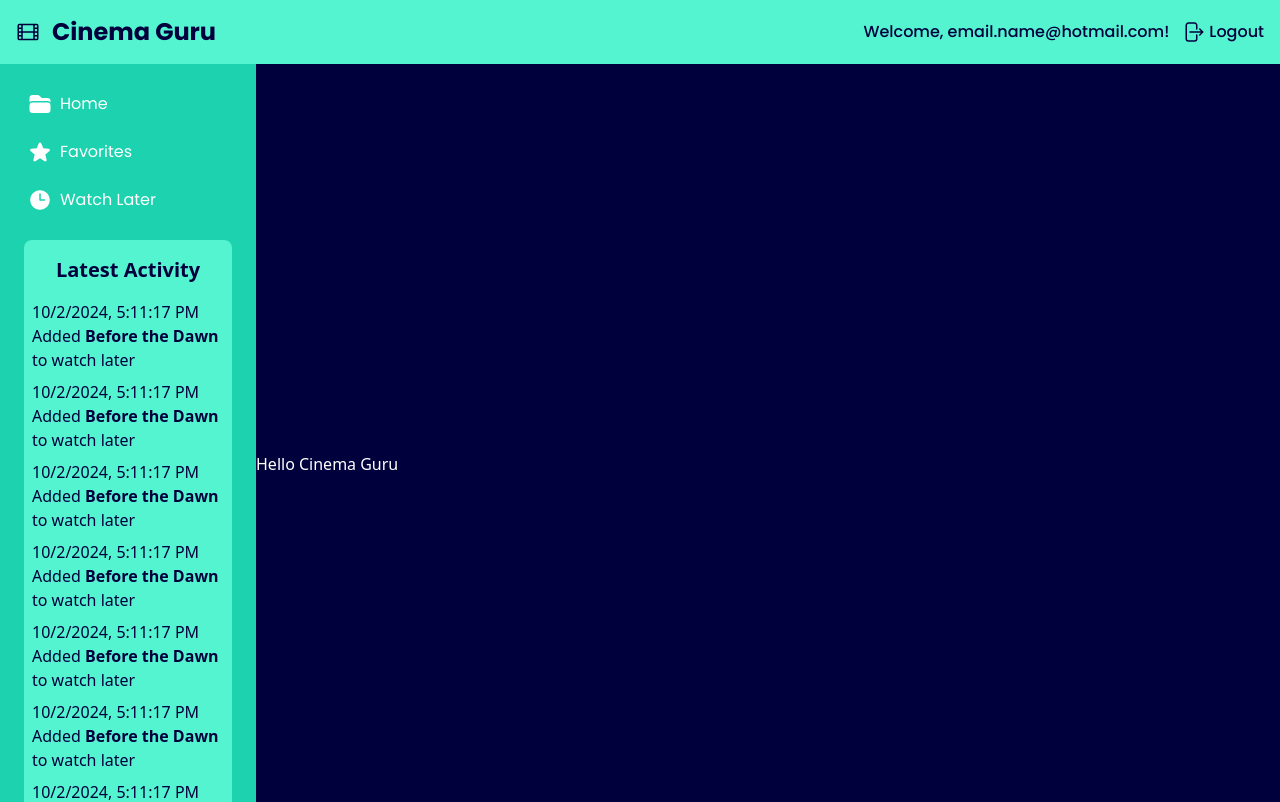
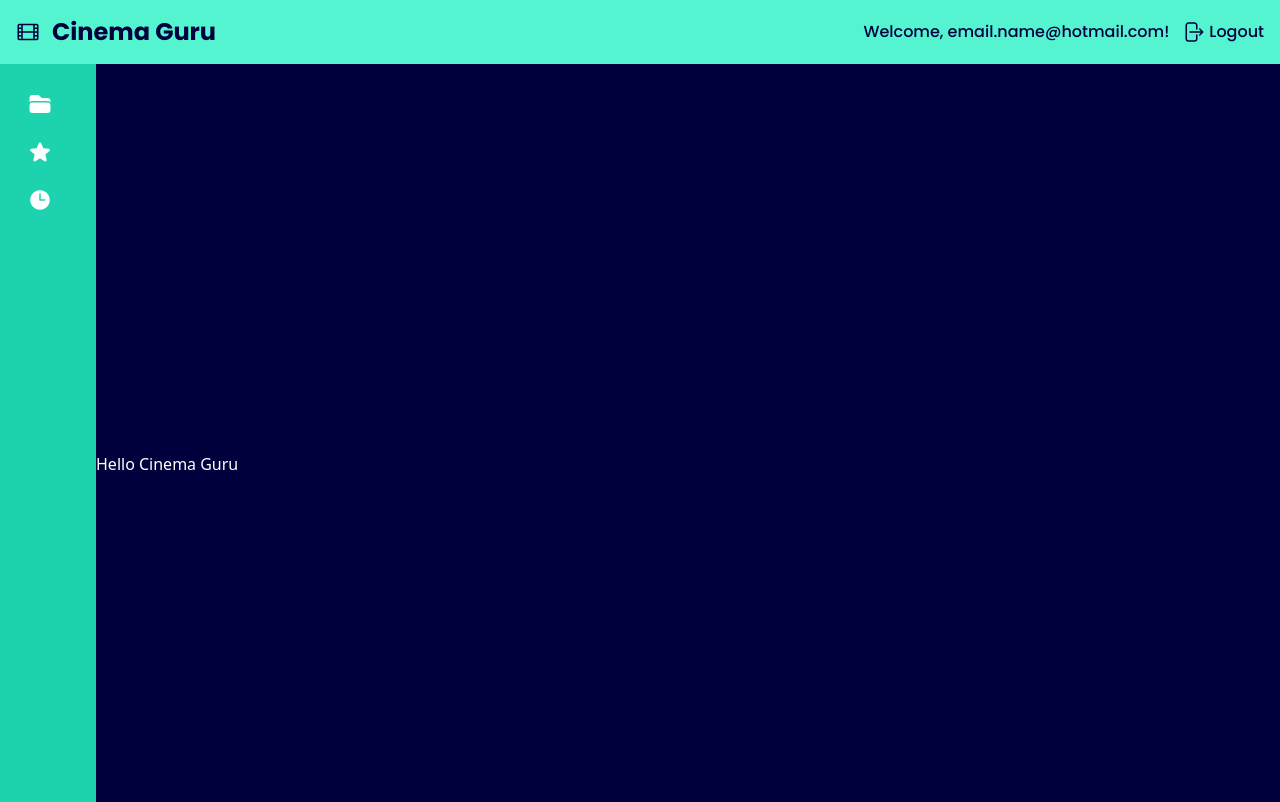
Before and after one commit to michaellgans/atlas-cinema-guru, a Next.js app: page / in a window 1280 px wide. Shown: the top 802 px of the page. Built offline with nearby package versions, Linux system fonts and the light colour scheme.

Commit message:
MLG - 11:26 PM - adds transition to sideNav

```diff
--- a/components/NavBar.tsx
+++ b/components/NavBar.tsx
@@ -21,15 +21,15 @@ export function NavBar() {
     <div className="flex flex-col p-7 font-poppins text-white">
       <div className="flex">
         <FolderIcon />
-        <p className="pl-2">Home</p>
+        <p className="hidden pl-2 group-hover:block">Home</p>
       </div>
       <div className="flex py-6">
         <StarIcon />
-        <p className="pl-2">Favorites</p>
+        <p className="hidden pl-2 group-hover:block">Favorites</p>
       </div>
       <div className="flex">
         <ClockIcon />
-        <p className="pl-2">Watch Later</p>
+        <p className="hidden pl-2 group-hover:block">Watch Later</p>
       </div>
     </div>
   );
--- a/components/SideNav.tsx
+++ b/components/SideNav.tsx
@@ -16,9 +16,9 @@ import { NavBar } from "./NavBar";
 export function SideNav() {
   // Define Hook
   return (
-    <div className="flex w-64 flex-col bg-lumi-dark-teal text-lumi-navy">
+    <div className="duration-400 group flex w-24 flex-col overflow-hidden bg-lumi-dark-teal text-lumi-navy transition-all hover:w-64">
       <NavBar />
-      <div className="flex justify-center">
+      <div className="hidden justify-center group-hover:flex">
         <ActivityFeed />
       </div>
     </div>
```
